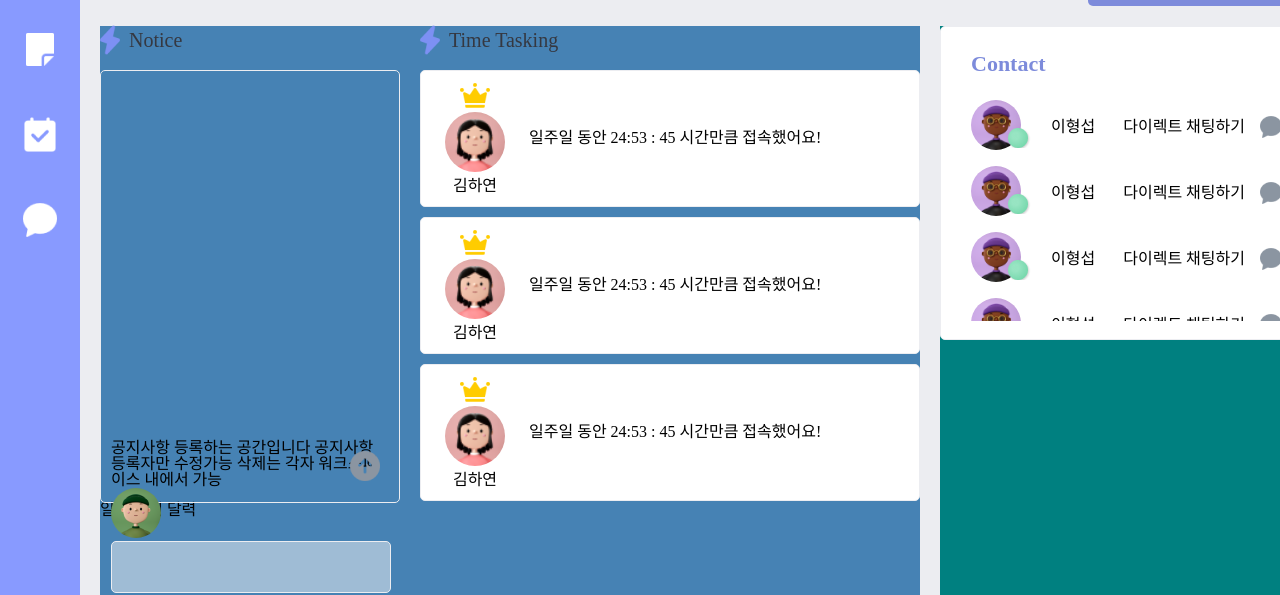
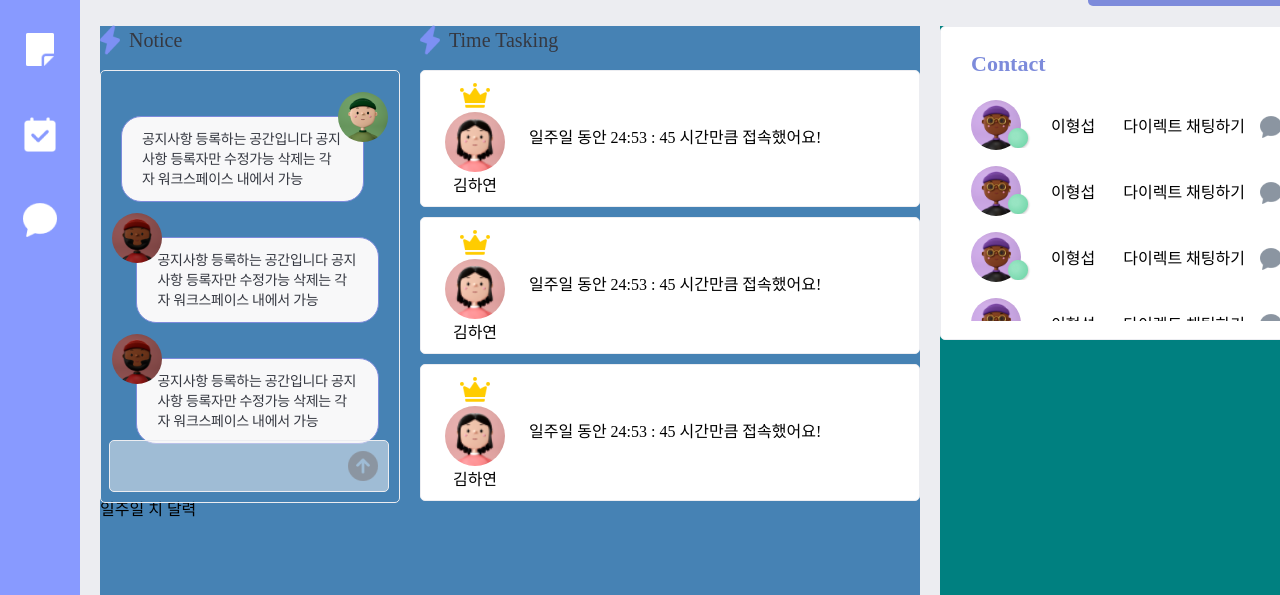
Before and after one commit to The-HangHae99-final/the-Final-FrontEnd, a React (Create React App) app: page /main/1/private in a window 1280 px wide. Shown: the part 158-753 px from the top of the page. Built offline with nearby package versions, Linux system fonts and the light colour scheme; no server answers.

Commit message:
Style: style notice container

```diff
--- a/src/components/PrivateMain.js
+++ b/src/components/PrivateMain.js
@@ -6,7 +6,8 @@ import AddMemberModal from "./Modal/AddMemberModal";
 import ModalPortal from "../elements/Portal/ModalPortal";
 import axios from "axios";
 
-import { Human03 } from "../elements/humanIcon";
+import { Human03, Human04 } from "../elements/humanIcon";
+
 import thunder from "../public/img/thunder.png";
 import addMemberIcon from "../public/img/addMemberIcon.png";
 import submitVector from "../public/img/submitVector.png";
@@ -63,8 +64,6 @@ const PrivateMain = () => {
     setWorkspaceName(getWorkSpaceName);
   }, [getWorkSpaceName]);
 
-  console.log(getWorkSpaceName);
-
   return (
     <PrivateMainStyle>
       <MainHeader className="MainHeader">
@@ -90,16 +89,45 @@ const PrivateMain = () => {
                 <h3 className="main-wrap-title">Notice</h3>
               </div>
               <NoticeScreen>
-                <div className="input-wrap">
                 <ul className="notification-list">
-                    <li className="notification-item">
+                  <li className="notification-item notification-item_yours">
                     <div className="notification-content">
                       공지사항 등록하는 공간입니다 공지사항 등록자만 수정가능
                       삭제는 각자 워크스페이스 내에서 가능
                     </div>
-                      <Human03 size={50} />
+                    <Human03
+                      size={50}
+                      position="absolute"
+                      top="-25px"
+                      right="-25px"
+                    />
+                  </li>
+                  <li className="notification-item notification-item_mine">
+                    <div className="notification-content">
+                      공지사항 등록하는 공간입니다 공지사항 등록자만 수정가능
+                      삭제는 각자 워크스페이스 내에서 가능
+                    </div>
+                    <Human04
+                      size={50}
+                      position="absolute"
+                      top="-25px"
+                      left="-25px"
+                    />
+                  </li>
+                  <li className="notification-item notification-item_mine">
+                    <div className="notification-content">
+                      공지사항 등록하는 공간입니다 공지사항 등록자만 수정가능
+                      삭제는 각자 워크스페이스 내에서 가능
+                    </div>
+                    <Human04
+                      size={50}
+                      position="absolute"
+                      top="-25px"
+                      left="-25px"
+                    />
                   </li>
                 </ul>
+                <div className="input-wrap">
                   <input type="text" className="notice-input" />
                   <img
                     src={submitVector}
@@ -400,10 +428,43 @@ const NoticeScreen = styled.div`
   border: 1px solid #ecedf1;
   border-radius: 5px;
   height: 91%;
-  padding: 45px 10px;
+  padding: 45px 20px;
   display: Flex;
   flex-direction: column;
   position: relative;
+
+  .notification-list {
+    height: 100%;
+    display: flex;
+    flex-direction: column;
+    gap: 35px;
+  }
+
+  .notification-item {
+    padding: 13px 20px;
+    background: #f8f8f9;
+    border: 1px solid #7d8bdb;
+    border-radius: 20px;
+    height: 86px;
+    position: relative;
+    width: 94%;
+    font-weight: 400;
+    font-size: 14px;
+    line-height: 20px;
+    letter-spacing: -0.02em;
+
+    /* light/text */
+
+    color: #353841;
+  }
+
+  .notification-item_yours {
+    align-self: flex-start;
+  }
+
+  .notification-item_mine {
+    align-self: flex-end;
+  }
 
   .notice-input {
     background: rgba(247, 247, 247, 0.5);
@@ -419,6 +480,7 @@ const NoticeScreen = styled.div`
     height: 52px;
     position: absolute;
     bottom: 10px;
+    right: 10px;
   }
 
   .submitVector {
--- a/src/elements/humanIcon.js
+++ b/src/elements/humanIcon.js
@@ -1,8 +1,9 @@
 import human03 from "../public/img/human03.png";
+import human04 from "../public/img/human04.png";
+
 import styled from "styled-components";
 
-export const Human03 = ({ size }) => {
-  console.log(size);
+export const Human03 = ({ size, position, top, right, left }) => {
   return (
     <>
       <HumanImg
@@ -12,8 +13,31 @@ export const Human03 = ({ size }) => {
         style={{
           width: size,
           height: size,
+          position: position,
+          top: top,
+          right: right,
+          left: left,
         }}
-        className="human03"
+      />
+    </>
+  );
+};
+
+export const Human04 = ({ size, position, top, right, left }) => {
+  return (
+    <>
+      <HumanImg
+        src={human04}
+        alt="human04"
+        size={size}
+        style={{
+          width: size,
+          height: size,
+          position: position,
+          top: top,
+          right: right,
+          left: left,
+        }}
       />
     </>
   );
```
Lines whose indentation alone changed are shown as unchanged.
